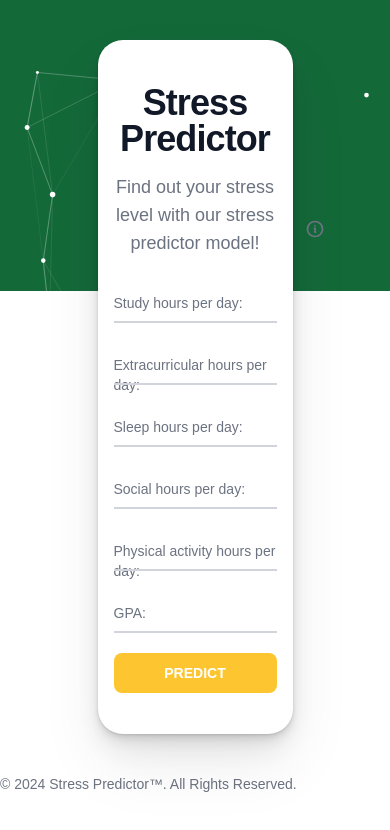
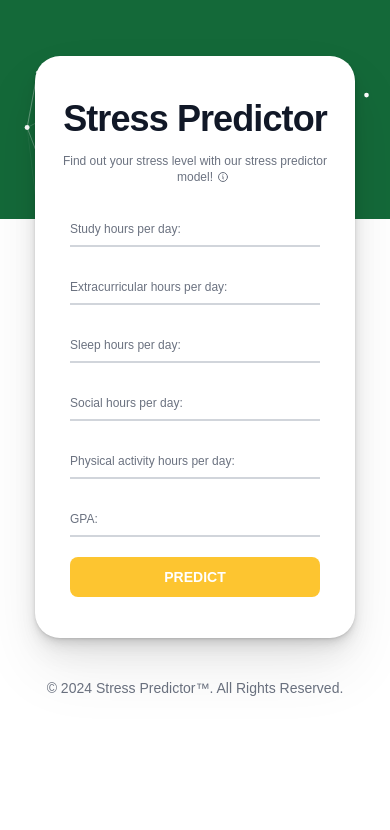
Before and after one commit to VSUrhuel/vsu-stress-predictor, a Next.js app in the folder client/: page / in a window 390 px wide. Shown: the top 830 px of the page. Built offline with nearby package versions, Linux system fonts and the light colour scheme.

Commit message:
UI Changes

```diff
--- a/client/src/app/layout.js
+++ b/client/src/app/layout.js
@@ -16,8 +16,8 @@ const geistMono = localFont({
 
 // Export metadata for SEO
 export const metadata = {
-    title: 'Create Next App',
-    description: 'Generated by create next app',
+    title: 'Viscan Stress Predictor',
+    description: 'A stress predictor model for Viscans',
 }
 
 export default function RootLayout({ children }) {
--- a/client/src/components/Form.js
+++ b/client/src/components/Form.js
@@ -1,4 +1,4 @@
-import React, { useState } from 'react'
+import React, { useState, useEffect } from 'react'
 import InputField from './InputField'
 import Notif from './Notif'
 import { ToastContainer, toast } from 'react-toastify'
@@ -17,6 +17,24 @@ export default function Form() {
 
     const [prediction, setPrediction] = useState('')
     const [notifMessage, setNotifMessage] = useState('')
+    const [tooltipPlacement, setTooltipPlacement] = useState('right-start')
+
+    useEffect(() => {
+        const updatePlacement = () => {
+            if (window.innerWidth < 500) {
+                setTooltipPlacement('bottom-start')
+            } else {
+                setTooltipPlacement('right-start')
+            }
+        }
+
+        window.addEventListener('resize', updatePlacement)
+        updatePlacement() // Initial check
+
+        return () => {
+            window.removeEventListener('resize', updatePlacement)
+        }
+    }, [])
 
     const handleChange = async (e) => {
         const { name, value } = e.target
@@ -40,7 +58,7 @@ export default function Form() {
                 [name]: '',
             })
             inputField.style.borderColor = 'red'
-        } else if (parseFloat(value) > 0) {
+        } else {
             toast.dismiss() // Dismiss the error toast
             setFormData({
                 ...formData,
@@ -58,11 +76,8 @@ export default function Form() {
         }
     }
 
-    var submitBtnClicked = 0
     const handleSubmit = async (e) => {
-        const submitBtn = document.getElementById('submitBtn')
-        submitBtn.disabled = true // Disable the button
-
+        e.preventDefault()
         const inputFeatures = [
             parseFloat(formData.studyHours),
             parseFloat(formData.extracurricularHours),
@@ -106,23 +121,21 @@ export default function Form() {
             alert(result.prediction)
             setPrediction(result.prediction) // Use the parsed response
         } catch (error) {
-            console.error('Error fetching prediction:', error)
+            toast.error('An error occurred. Please try again later')
         }
-
-        submitBtn.disabled = false // Re-enable the button
     }
 
     return (
-        <div className="Absolute z-50">
+        <div className="Absolute z-50 ">
             <ToastContainer /> {/* Add this line */}
-            <div className="card mx-auto bloc items-center justify-center border-1 border-black  w-1/2">
+            <div className="card mx-auto bloc sm:mt-4 items-center justify-center border-1 border-black  lg:w-1/2 sm:w-80 sm:my-auto ">
                 <h1 className="mb-4 text-4xl font-extrabold leading-none tracking-tight text-gray-900 md:text-5xl lg:text-6xl text-center mt-6">
                     Stress Predictor
                 </h1>
-                <div className="mb-6 text-lg font-normal text-center text-gray-500 lg:text-xl sm:px-16 xl:px-48 w-full flex justify-center items-center">
+                <div className="mb-6 font-normal text-center text-gray-500 lg:text-lg text-xs xl:px-48 w-full flex justify-center items-center md:text-sm">
                     Find out your stress level with our stress predictor model!
                     <Tooltip
-                        placement="right-start" // Tooltip position
+                        placement={tooltipPlacement} // Tooltip position
                         interactive={true} // Keeps tooltip open when interacting with content
                         dismiss={{
                             enabled: true, // Enables dismiss functionality
@@ -132,7 +145,7 @@ export default function Form() {
                         content={<Pop />} // Pass the Pop component as content
                     >
                         <svg
-                            className="w-5 h-5 absolute cursor-pointer text-blue-gray-500 ml-60 mt-7 hover:text-black hover:fill-white"
+                            className="lg:w-5 lg:h-5 sm:w-3 sm:h-3 absolute cursor-pointer text-blue-gray-500   hover:text-black hover:fill-white sm:ml-14 sm:mt-4 lg:right-32 lg:mt-0 md:right-24 "
                             aria-hidden="true"
                             xmlns="http://www.w3.org/2000/svg"
                             width="24"
@@ -153,7 +166,7 @@ export default function Form() {
                 {/* <p className=" text-center   w-full mb-4 text-gray-500 lg:text-sm sm:px-16 xl:px-48 ">
                     Fill in the form below and get your stress level.
                 </p> */}
-                <form className="md:w-[300px] lg:w-[520px] mx-auto">
+                <form className="md:w-[300px] lg:w-[520px] mx-auto  sm:w-[250px] sm:mx-2">
                     <InputField
                         label="Study hours per day:"
                         type="decimal"
@@ -220,7 +233,7 @@ export default function Form() {
                             id="submitBtn"
                             type="submit"
                             onClick={handleSubmit}
-                            className="item text-white bg-[#FDC530] hover:bg-[#f9b700] focus:ring-4 focus:outline-none focus:ring-blue-300 rounded-lg text-sm font-bold w-full sm:w/full md:w/full px-5 py-2.5 text-center"
+                            className="item text-white bg-[#FDC530] hover:bg-[#f9b700] focus:ring-4 focus:outline-none focus:ring-blue-300 rounded-lg text-sm font-bold lg:w-96 w-full sm:w/full md:w/full px-5 py-2.5 text-center"
                         >
                             PREDICT
                         </button>
--- a/client/src/components/InputField.js
+++ b/client/src/components/InputField.js
@@ -10,22 +10,24 @@ const InputField = ({
     required,
 }) => {
     return (
-        <div className="relative z-0 w-full mb-5 group">
+        <div className="flex justify-center items-center">
+            <div className="relative w-full lg:w-96 mb-5  ">
                 <input
                     type={type}
                     name={name}
                     id={name}
-                className="block py-2.5 px-0 w-full text-sm text-gray-900 bg-transparent border-0 border-b-2 border-gray-300 appearance-none  focus:outline-none focus:ring-0 focus:border-blue-600 peer"
+                    className="block py-2.5 px-0 w-full text-xs md:text-sm lg:text-sm text-gray-900 bg-transparent border-0 border-b-2 border-gray-300 appearance-none focus:outline-none focus:ring-0 focus:border-blue-600 peer"
                     placeholder=" "
                     onChange={onChange}
                     required={required}
                 />
                 <label
-                forname={name}
-                className="peer-focus:font-medium absolute text-sm text-gray-500 duration-300 transform -translate-y-6 scale-75 top-3 -z-10 origin-[0] peer-focus:start-0 rtl:peer-focus:translate-x-1/4 rtl:peer-focus:left-auto peer-focus:text-blue-600  peer-placeholder-shown:scale-100 peer-placeholder-shown:translate-y-0 peer-focus:scale-75 peer-focus:-translate-y-6"
+                    htmlFor={name}
+                    className="peer-focus:font-medium absolute text-xs text-gray-500 duration-300 transform -translate-y-6 scale-75 top-3 -z-10 origin-[0] peer-focus:start-0 rtl:peer-focus:translate-x-1/4 rtl:peer-focus:left-auto peer-focus:text-blue-600 peer-placeholder-shown:scale-100 peer-placeholder-shown:translate-y-0 peer-focus:scale-75 peer-focus:-translate-y-6 md:text-sm lg:text-sm"
                 >
                     {label}
                 </label>
+            </div>
         </div>
     )
 }
--- a/client/src/components/Pop.js
+++ b/client/src/components/Pop.js
@@ -1,8 +1,8 @@
 import React from 'react'
 function Pop() {
     return (
-        <div className="absolute z-50 inline-block text-sm text-gray-500 transition-opacity duration-300 bg-white border border-gray-300 rounded-lg shadow-sm w-96 ">
-            <div className="grid grid-cols-5">
+        <div className="absolute z-50 inline-block lg:text-sm text-gray-500 transition-opacity duration-300 bg-white border border-gray-300 rounded-lg shadow-sm lg:w-96 sm:w-36 sm:text-xs ">
+            <div className="grid lg:grid-cols-5 sm:grid-cols-2">
                 <div className="col-span-3 p-3">
                     <div className="space-y-2">
                         <h3 className="font-semibold text-gray-900 dark:text-white">
@@ -41,7 +41,7 @@ function Pop() {
                 </div>
                 <img
                     src="/neural-network.png"
-                    className="h-full col-span-2 rounded-r-lg rounded- object-cover"
+                    className="h-full col-span-2 lg:rounded-r-lg sm:rounded-b-lg sm:h-20  object-cover sm:w-full lg:h-full"
                     alt="Neural network"
                 />
             </div>
--- a/client/tailwind.config.js
+++ b/client/tailwind.config.js
@@ -1,20 +1,24 @@
 /** @type {import('tailwindcss').Config} */
 module.exports = {
     content: [
-    "./src/pages/**/*.{js,ts,jsx,tsx,mdx}",
-    "./src/components/**/*.{js,ts,jsx,tsx,mdx}",
-    "./src/app/**/*.{js,ts,jsx,tsx,mdx}",
-    "./node_modules/flowbite/**/*.js",
+        './src/pages/**/*.{js,ts,jsx,tsx,mdx}',
+        './src/components/**/*.{js,ts,jsx,tsx,mdx}',
+        './src/app/**/*.{js,ts,jsx,tsx,mdx}',
+        './node_modules/flowbite/**/*.js',
     ],
     theme: {
         extend: {
             colors: {
-        background: "var(--background)",
-        foreground: "var(--foreground)",
+                background: 'var(--background)',
+                foreground: 'var(--foreground)',
             },
         },
+        screens: {
+            sm: '320px',
+            md: '768px',
+            mlg: '1024px',
+            lg: '1025px',
         },
-  plugins: [
-    require('flowbite/plugin')
-  ],
-};
+    },
+    plugins: [require('flowbite/plugin')],
+}
```
Also changed, not shown: client/src/app/page.js (+18 -10 lines). Lines whose indentation alone changed are shown as unchanged.
